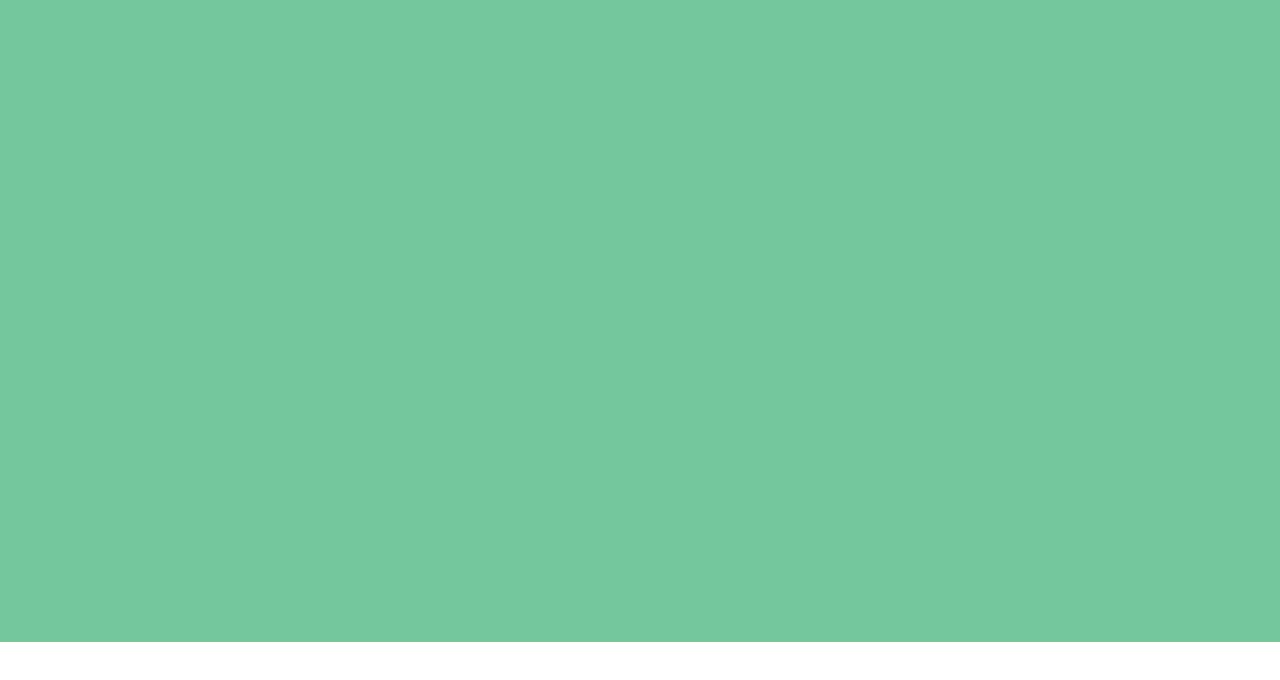
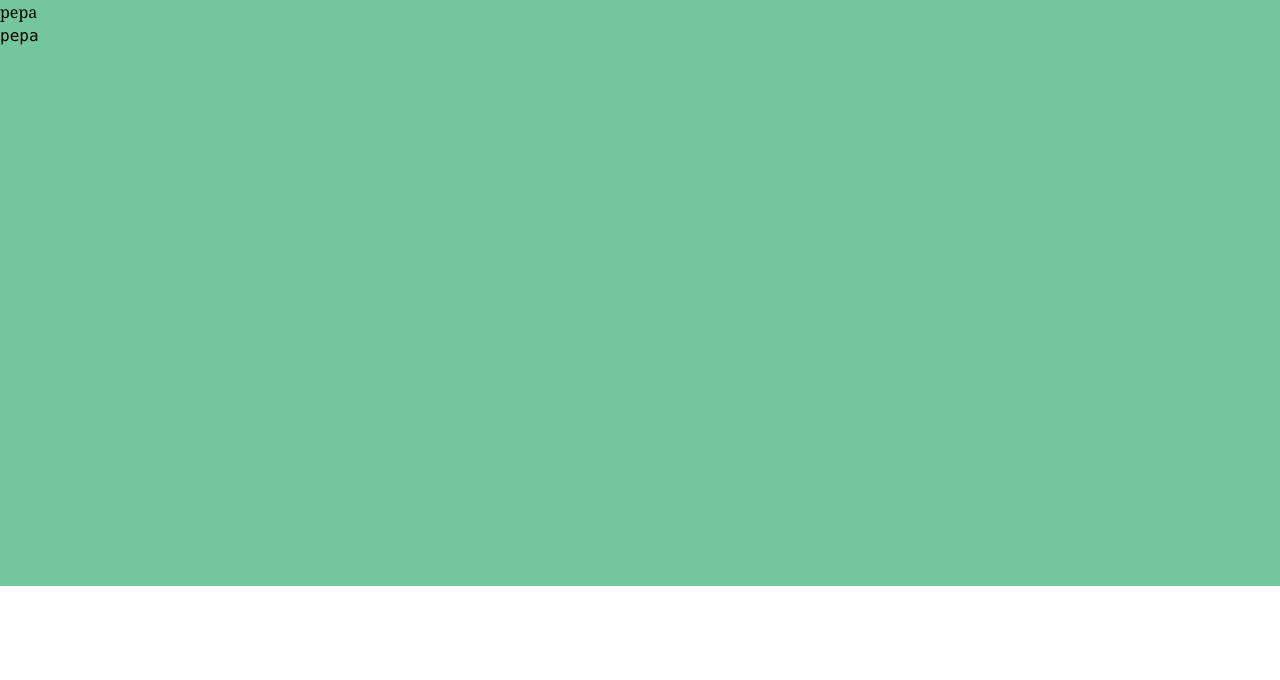
Before and after one commit to koubiik/tailwind, a website: page src/index.html in a window 1280 px wide. Drawn offline with Linux system fonts and the light colour scheme.

Commit message:
gitignore

```diff
--- a/src/index.html
+++ b/src/index.html
@@ -7,8 +7,9 @@
 </head>
 <body>
 <div class="flex justify-center">
-  <div class="bg-primary w-screen h-160.5">
-
+  <div class="bg-primary w-screen min-h-146.5 h-full">
+    <p class="font-serif">pepa</p>
+    <p class="font-mono">pepa</p>
   </div>
 </div>
 <div class="flex justify-center">
```
Also changed, not shown: src/output.css, 1 other file.
